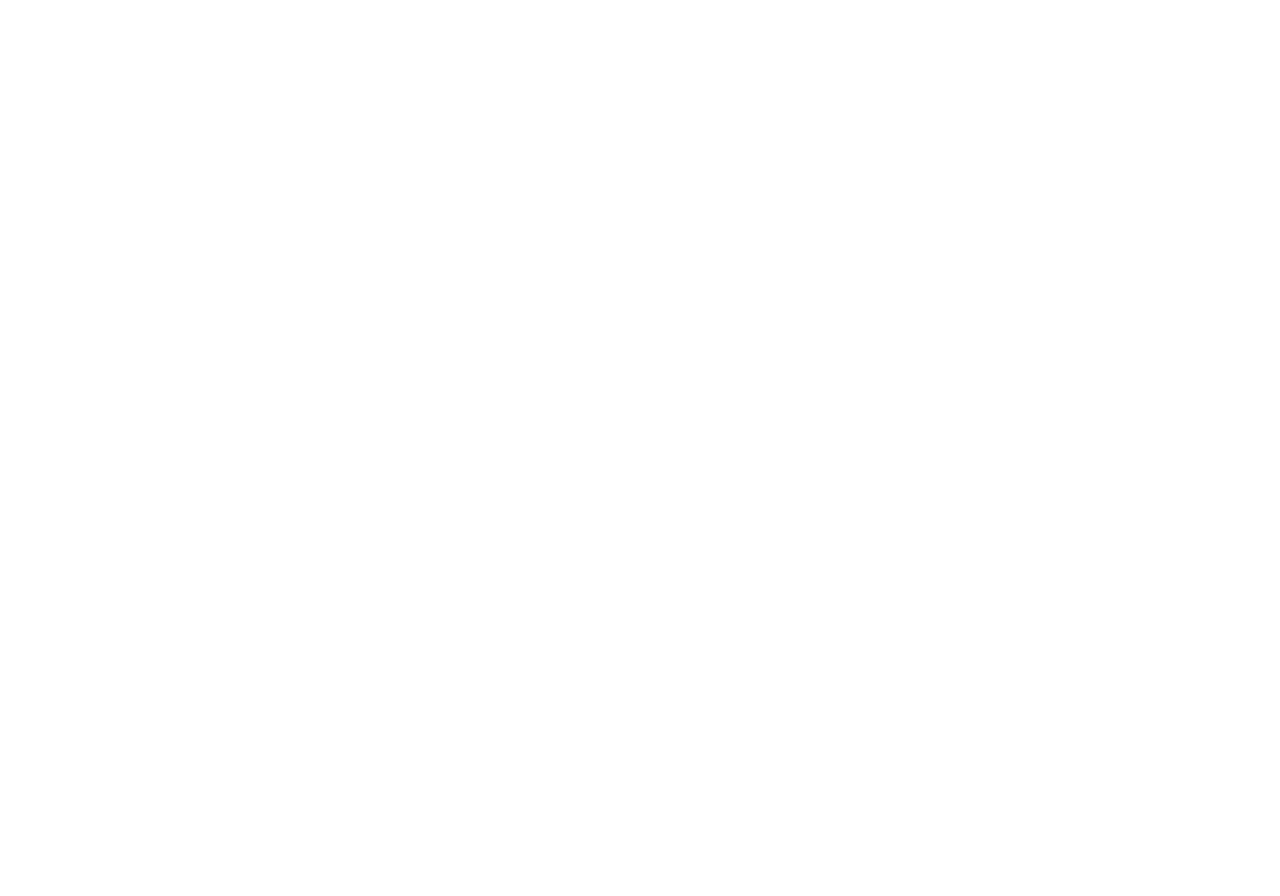
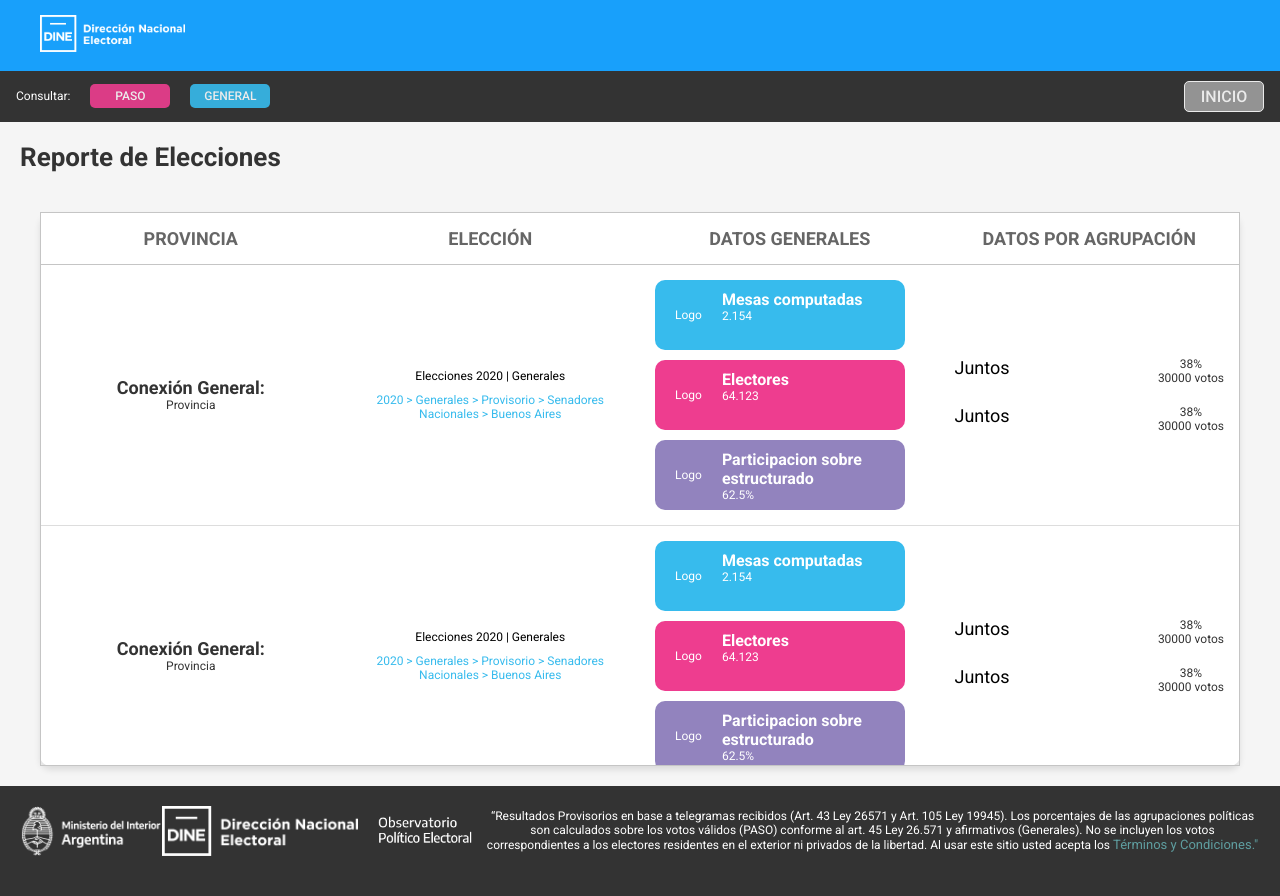
Before and after one commit to Nachobastianelli/FinalLab, a website: page hmtl/informes.html in a window 1280 px wide. Before the commit the page ends 800 px from the top, so only its background shows below. Drawn offline with Linux system fonts and the light colour scheme.

Commit message:
Finalizacion de la maquetacion

```diff
--- a/css/common.css
+++ b/css/common.css
@@ -202,3 +202,43 @@ footer {
     width: 100%;
   }
 }
+
+.container-secundario-der-card1,
+.container-secundario-der-card2,
+.container-secundario-der-card3 {
+  display: flex;
+  align-items: center;
+  gap: 20px;
+  width: 250px;
+  padding: 10px 20px;
+  border-radius: 10px;
+  color: white;
+  background-color: cadetblue;
+  transition: all 0.3s ease-in-out;
+}
+
+.container-secundario-der-card1:hover,
+.container-secundario-der-card2:hover,
+.container-secundario-der-card3:hover {
+  transform: scale(1.03);
+  cursor: zoom-in;
+}
+
+.container-secundario-der-card1:active,
+.container-secundario-der-card2:active,
+.container-secundario-der-card3:active {
+  transform: scale(1.2);
+  cursor: zoom-out;
+}
+
+.container-secundario-der-card1 {
+  background-color: var(--celeste);
+}
+
+.container-secundario-der-card2 {
+  background-color: var(--magenta);
+}
+
+.container-secundario-der-card3 {
+  background-color: var(--morado);
+}
--- a/css/pages/informes.css
+++ b/css/pages/informes.css
@@ -0,0 +1,198 @@
+.btn-paso,
+.btn-general,
+.btn-inicio {
+  color: white;
+  padding: 5px 15px;
+  border-radius: 5px;
+  text-transform: uppercase;
+  font-size: 12px;
+  display: flex;
+  font-weight: 500;
+  opacity: 90%;
+  width: 80px;
+  justify-content: center;
+  transition: all 0.3s ease-in-out;
+}
+
+.btn-paso:hover,
+.btn-general:hover,
+.btn-inicio:hover {
+  transform: scale(1.1);
+  opacity: 100%;
+}
+
+.btn-paso {
+  background-color: var(--magenta);
+}
+
+.btn-general {
+  background-color: var(--celeste);
+}
+
+.btn-inicio {
+  background-color: var(--gris-claro);
+  padding: 5px 15px;
+  border-radius: 5px;
+  color: white;
+  margin-right: 15px;
+  font-size: medium;
+  font-weight: 500;
+  border: white 1px solid;
+  transition: all 0.3s ease-in-out;
+}
+
+.btn-inicio:hover {
+  background-color: var(--gris);
+}
+
+.container-nav {
+  display: flex;
+  align-items: center;
+  justify-content: space-between;
+}
+
+.container-nav-der {
+  display: flex;
+  gap: 20px;
+  align-items: center;
+}
+
+.titulo-principal {
+  margin: 20px;
+  font-weight: 500;
+}
+
+body {
+  background-color: #f5f5f5;
+}
+
+h1 {
+  color: #333;
+  margin: 20px;
+}
+
+.election-report {
+  max-width: 1200px;
+  margin: auto;
+  width: 100%;
+  box-shadow: 0 4px 6px rgba(0, 0, 0, 0.1);
+  background: #fff;
+  border-radius: 10px;
+  border: 1px solid var(--borde-Grilla);
+}
+
+.election-report th,
+.election-report td {
+  border-bottom: 1px solid var(--borde-Grilla);
+  padding: 15px;
+  text-align: center;
+}
+
+.election-report th {
+  color: #666;
+  font-weight: bold;
+  text-transform: uppercase;
+}
+
+.election-report td {
+  border-bottom: 1px solid #ddd;
+  max-width: 250px;
+}
+
+.election-report tr:last-child td {
+  border-bottom: none;
+}
+
+.texto-elecciones-chico {
+  color: black;
+  margin-bottom: 10px;
+}
+
+.texto-path-chico {
+  color: var(--celeste);
+}
+
+footer {
+  text-align: center;
+  margin-top: 20px;
+  color: #666;
+  font-size: 14px;
+}
+
+.cards-container {
+  display: flex;
+  flex-direction: column;
+  gap: 10px;
+}
+
+.container-card1-info,
+.container-card2-info,
+.container-card3-info {
+  text-align: start;
+  height: 50px;
+}
+
+.container-card1-info h6,
+.container-card2-info h6,
+.container-card3-info h6 {
+  font-size: medium;
+}
+
+.container-dpa {
+  display: flex;
+  justify-content: space-between;
+  margin: 20px 0px;
+}
+
+.container-dpa h6 {
+  font-weight: 400;
+}
+
+.election-report {
+  width: 100%;
+  box-shadow: 0 4px 6px rgba(0, 0, 0, 0.1);
+  background: #fff;
+  border-radius: 10px;
+  border: 1px solid var(--borde-Grilla);
+  max-height: 600px;
+  border-collapse: collapse;
+}
+
+.election-report thead {
+  position: sticky;
+  top: 0;
+  background-color: #fff;
+  z-index: 1;
+}
+
+.election-report tbody {
+  display: block;
+  max-height: 500px;
+  overflow-y: auto;
+  width: 100%;
+}
+
+.election-report tr {
+  display: table;
+  width: 100%;
+  table-layout: fixed;
+}
+
+.election-report th,
+.election-report td {
+  text-align: left;
+  border-bottom: 1px solid var(--borde-Grilla);
+  padding: 15px;
+  text-align: center;
+}
+
+.election-report th {
+  color: #666;
+  font-weight: bold;
+  text-transform: uppercase;
+}
+
+.election-report td {
+  border-bottom: 1px solid #ddd;
+  max-width: 250px;
+}
--- a/hmtl/informes.html
+++ b/hmtl/informes.html
@@ -0,0 +1,215 @@
+<!DOCTYPE html>
+<html lang="en">
+  <head>
+    <meta charset="UTF-8" />
+    <meta name="viewport" content="width=device-width, initial-scale=1.0" />
+    <link rel="shortcut icon" href="../img/icons/favicon-16x16.png" />
+    <title>Informes</title>
+    <link rel="stylesheet" href="../css/common.css" />
+    <link rel="stylesheet" href="../css/pages/informes.css" />
+  </head>
+  <body>
+    <header>
+      <div class="header">
+        <div class="container-logo">
+          <a href="index.html">
+            <img src="../img/Logo_DINE_negativo.png" alt="logo" class="logo" />
+          </a>
+        </div>
+        <div class="container-nav">
+          <div class="container-nav-der">
+            <p id="parrafo" style="color: white; margin: 0px 0px 0px 15px">
+              Consultar:
+            </p>
+            <ul>
+              <li><a class="btn-paso" href="paso.html">Paso</a></li>
+            </ul>
+            <ul>
+              <li><a class="btn-general" href="generales.html">General</a></li>
+            </ul>
+          </div>
+          <div>
+            <ul>
+              <li><a class="btn-inicio" href="index.html">Inicio</a></li>
+            </ul>
+          </div>
+        </div>
+      </div>
+    </header>
+    <main>
+      <h1>Reporte de Elecciones</h1>
+      <table class="election-report">
+        <thead>
+          <tr>
+            <th>Provincia</th>
+            <th>Elección</th>
+            <th>Datos Generales</th>
+            <th>Datos por Agrupación</th>
+          </tr>
+        </thead>
+        <tbody>
+          <tr>
+            <td>
+              <p><strong>Conexión General:</strong></p>
+              <p>Provincia</p>
+            </td>
+            <td>
+              <p class="texto-elecciones-chico">Elecciones 2020 | Generales</p>
+              <p class="texto-path-chico">
+                2020 > Generales > Provisorio > Senadores Nacionales > Buenos
+                Aires
+              </p>
+            </td>
+            <td>
+              <div id="cards-container" class="cards-container">
+                <div class="container-secundario-der-card1">
+                  <div class="contianer-card1-logo">
+                    <p style="color: white">Logo</p>
+                  </div>
+                  <div class="container-card1-info">
+                    <h6>Mesas computadas</h6>
+                    <p style="color: white">2.154</p>
+                  </div>
+                </div>
+
+                <div class="container-secundario-der-card2">
+                  <div class="contianer-card2-logo">
+                    <p style="color: white">Logo</p>
+                  </div>
+                  <div class="container-card2-info">
+                    <h6>Electores</h6>
+                    <p style="color: white">64.123</p>
+                  </div>
+                </div>
+
+                <div class="container-secundario-der-card3">
+                  <div class="contianer-card3-logo">
+                    <p style="color: white">Logo</p>
+                  </div>
+                  <div class="container-card3-info">
+                    <h6>Participacion sobre estructurado</h6>
+                    <p style="color: white">62.5%</p>
+                  </div>
+                </div>
+              </div>
+            </td>
+            <td>
+              <div class="container-dpa">
+                <div class="container-dpa-izq">
+                  <h6 class="">Juntos</h6>
+                </div>
+                <div class="container-dpa-der">
+                  <p>38%</p>
+                  <p>30000 votos</p>
+                </div>
+              </div>
+              <div class="container-dpa">
+                <div class="container-dpa-izq">
+                  <h6 class="">Juntos</h6>
+                </div>
+                <div class="container-dpa-der">
+                  <p>38%</p>
+                  <p>30000 votos</p>
+                </div>
+              </div>
+            </td>
+          </tr>
+          <tr>
+            <td>
+              <p><strong>Conexión General:</strong></p>
+              <p>Provincia</p>
+            </td>
+            <td>
+              <p class="texto-elecciones-chico">Elecciones 2020 | Generales</p>
+              <p class="texto-path-chico">
+                2020 > Generales > Provisorio > Senadores Nacionales > Buenos
+                Aires
+              </p>
+            </td>
+            <td>
+              <div id="cards-container" class="cards-container">
+                <div class="container-secundario-der-card1">
+                  <div class="contianer-card1-logo">
+                    <p style="color: white">Logo</p>
+                  </div>
+                  <div class="container-card1-info">
+                    <h6>Mesas computadas</h6>
+                    <p style="color: white">2.154</p>
+                  </div>
+                </div>
+
+                <div class="container-secundario-der-card2">
+                  <div class="contianer-card2-logo">
+                    <p style="color: white">Logo</p>
+                  </div>
+                  <div class="container-card2-info">
+                    <h6>Electores</h6>
+                    <p style="color: white">64.123</p>
+                  </div>
+                </div>
+
+                <div class="container-secundario-der-card3">
+                  <div class="contianer-card3-logo">
+                    <p style="color: white">Logo</p>
+                  </div>
+                  <div class="container-card3-info">
+                    <h6>Participacion sobre estructurado</h6>
+                    <p style="color: white">62.5%</p>
+                  </div>
+                </div>
+              </div>
+            </td>
+            <td>
+              <div class="container-dpa">
+                <div class="container-dpa-izq">
+                  <h6 class="">Juntos</h6>
+                </div>
+                <div class="container-dpa-der">
+                  <p>38%</p>
+                  <p>30000 votos</p>
+                </div>
+              </div>
+              <div class="container-dpa">
+                <div class="container-dpa-izq">
+                  <h6 class="">Juntos</h6>
+                </div>
+                <div class="container-dpa-der">
+                  <p>38%</p>
+                  <p>30000 votos</p>
+                </div>
+              </div>
+            </td>
+          </tr>
+        </tbody>
+      </table>
+    </main>
+    <footer>
+      <div class="container-footer">
+        <div class="container-footer-img">
+          <img
+            src="../img/icons/Ministerio-del-Interior_pluma.1ab9a7a7.png"
+            alt="ministerio"
+          />
+          <img
+            src="../img/icons/Logo_DINE_negativo.a88f983e.png"
+            alt="dine-neg"
+          />
+          <img src="../img/icons/logos_001-10.4430c8d5.png" alt="001logo" />
+        </div>
+        <div class="container-footer-text">
+          <p>
+            “Resultados Provisorios en base a telegramas recibidos (Art. 43 Ley
+            26571 y Art. 105 Ley 19945). Los porcentajes de las agrupaciones
+            políticas son calculados sobre los votos válidos (PASO) conforme al
+            art. 45 Ley 26.571 y afirmativos (Generales). No se incluyen los
+            votos correspondientes a los electores residentes en el exterior ni
+            privados de la libertad. Al usar este sitio usted acepta los
+            <a href="www.google.com" id="link-footer"
+              >Términos y Condiciones."</a
+            >
+          </p>
+        </div>
+      </div>
+    </footer>
+  </body>
+</html>
```
Also changed, not shown: css/pages/generales-paso.css (+0 -40 lines).
